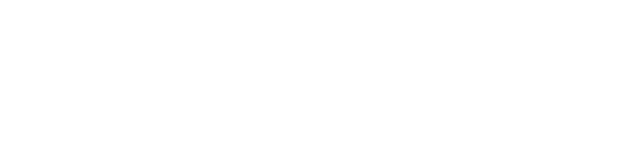
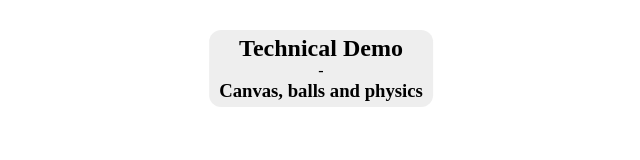
Before and after one commit to ko-dever/demo-canvas-physics, a website built with Parcel: page src/index.html in a window 1280 px wide. Shown: the whole page, without its empty margins (319-959 px from the left). Built offline with nearby package versions, Linux system fonts and the light colour scheme.

Commit message:
Add a title in the middle of the page
To explain at least something, even minimal.

```diff
--- a/src/index.html
+++ b/src/index.html
@@ -3,12 +3,18 @@
 <head>
     <meta charset="utf-8" />
     <meta http-equiv="x-ua-compatible" content="ie=edge" />
-    <title>Technical demo - Canvas &amp; balls</title>
+    <title>Technical demo - Canvas, balls and physics</title>
     <meta name="viewport" content="width=device-width, initial-scale=1, shrink-to-fit=no" />
 
     <link rel="stylesheet" href="main.css" />
 </head>
 <body>
+    <header>
+        <h2>Technical Demo</h2>
+        <div>-</div>
+        <h3>Canvas, balls and physics</h3>
+    </header>
+
     <section class="playground" data-playground>
         <canvas></canvas>
     </section>
--- a/src/main.css
+++ b/src/main.css
@@ -1,3 +1,9 @@
+:root {
+    --headerRadius : 12px;
+    --headerPadding: 5px;
+}
+
+
 /* box-sizing better approach */
 /* https://css-tricks.com/inheriting-box-sizing-probably-slightly-better-best-practice/ */
 html {
@@ -17,8 +23,67 @@ html, body {
     padding: 0;
 }
 
-.playground {
-    height : 100%;
+
+
+/* --------------------------------------------------
+ * Header section
+ * -------------------------------------------------- */
+
+ header {
+    position: absolute;
+    top: 30px;
+
+    /* center elemnt without a fixed width */
+    left: 50%;
+    -webkit-transform: translateX(-50%);
+            transform: translateX(-50%);
+
+    text-align: center;
+
+    -webkit-user-select: none;
+       -moz-user-select: none;
+        -ms-user-select: none;
+            user-select: none;
+}
+
+header * {
+    margin : 0;
+    padding: 0 10px;
+    background-color: rgba(219, 219, 219, 0.473);
+}
+
+header :first-child {
+    padding-top: var(--headerPadding);
+
+    -webkit-border-top-left-radius: var(--headerRadius);
+       -moz-border-top-left-radius: var(--headerRadius);
+            border-top-left-radius: var(--headerRadius);
+
+    -webkit-border-top-right-radius: var(--headerRadius);
+       -moz-border-top-right-radius: var(--headerRadius);
+            border-top-right-radius: var(--headerRadius);
+}
+
+header :last-child {
+    padding-bottom: var(--headerPadding);
+
+    -webkit-border-bottom-left-radius: var(--headerRadius);
+       -moz-border-bottom-left-radius: var(--headerRadius);
+            border-bottom-left-radius: var(--headerRadius);
+
+    -webkit-border-bottom-right-radius: var(--headerRadius);
+       -moz-border-bottom-right-radius: var(--headerRadius);
+            border-bottom-right-radius: var(--headerRadius);
+}
+
+
+
+/* --------------------------------------------------
+ * Playground section
+ * -------------------------------------------------- */
+
+ .playground {
+    height: 100%;
 }
 
 .playground canvas {
```
